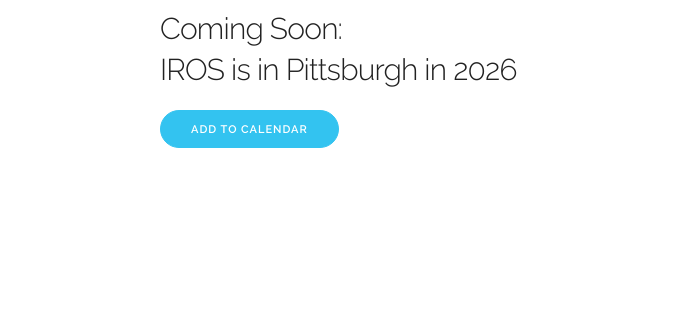
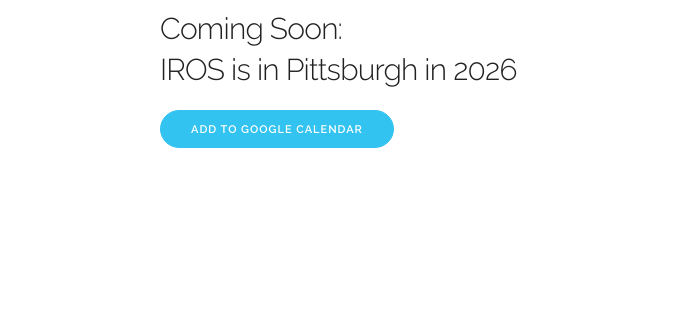
Before and after one commit to biorobotics/IROS_2026_site, a plain HTML site: page index.html in a window 1280 px wide. Shown: the part 211-531 px from the top of the page, 0-697 px from the left. Drawn offline with nearby package versions, Linux system fonts and the light colour scheme.

Commit message:
Update calendar link and remove help section

```diff
--- a/index.html
+++ b/index.html
@@ -42,12 +42,8 @@
       <div class="row">
         <div class="one-half column">
           <h4 class="hero-heading">Coming Soon: <br>IROS is in Pittsburgh in 2026</h4>
-          <a class="button button-primary" href="https://calendar.google.com/calendar/r/eventedit?
-            text=IROS+2026&
-            dates=20260927/20261001C&
-            details=For+details,+link+here:+https://irospittsburgh.org&
-            location=David+L.+Lawrence+Convention+Center,+1000+Fort+Duquesne+Blvd,+Pittsburgh,+PA+15222,+USA">
-            Add to calendar</a>
+          <a class="button button-primary" href="https://calendar.google.com/calendar/r/eventedit?text=IROS+2026&dates=20260927/20261001C&details=For+details,+link+here:+https://irospittsburgh.org&location=David+L.+Lawrence+Convention+Center,+1000+Fort+Duquesne+Blvd,+Pittsburgh,+PA+15222,+USA">
+            Add to Google calendar</a>
         </div>
         <div class="one-half column logos">
           <img class="logo" src="images/IROS_Primary_Logo.png">
@@ -78,13 +74,13 @@
     </div>
   </div>
 
-  <div class="section get-help">
+  <!-- <div class="section get-help">
     <div class="container">
       <h3 class="section-heading">Questions?</h3>
       <p class="section-description"></p>
       <a class="button button-primary" href="mailto:choset@andrew.cmu.edu">Email our organizers</a>
     </div>
-  </div>
+  </div> -->
 
   <!-- <div class="section categories">
     <div class="container">
```
